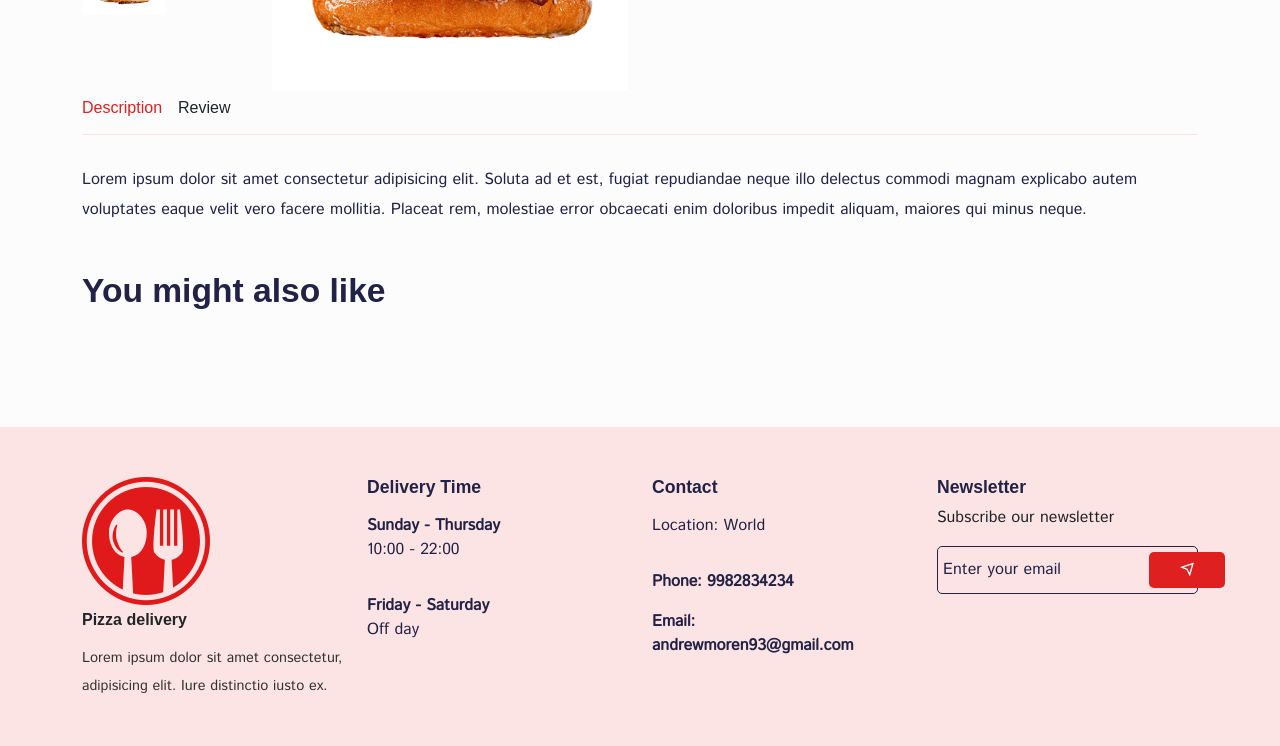
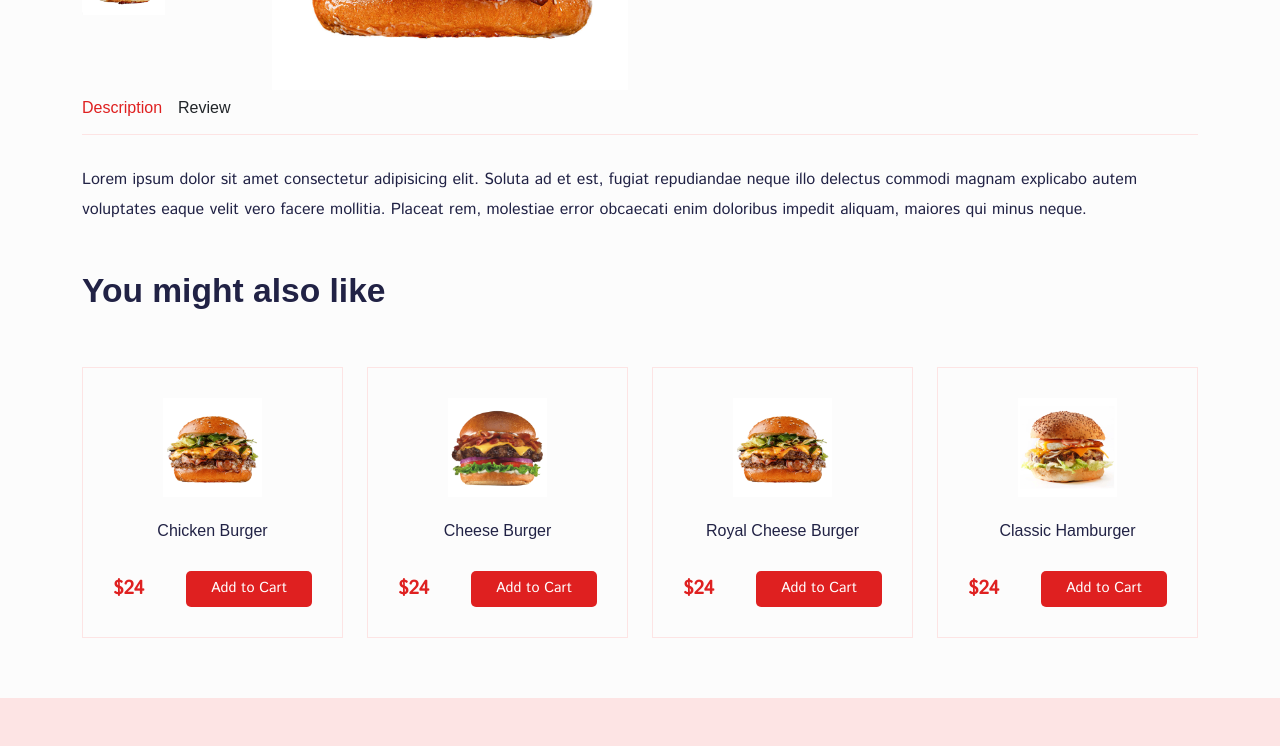
Before and after one commit to Andrewmoren/e_commerce_pizza, a React (Create React App) app: page /foods/01 in a window 1280 px wide. Shown: the part 634-1380 px from the top of the page. Built offline with nearby package versions, Linux system fonts and the light colour scheme; a web font is replaced by a local one.

Commit message:
add relatedProduct fix

```diff
--- a/src/pages/FoodDetails.jsx
+++ b/src/pages/FoodDetails.jsx
@@ -152,6 +152,12 @@
             <Col lg="12" className="mb-5">
               <h2>You might also like</h2>
             </Col>
+
+            {relatedProduct.map((item) => (
+              <Col lg="3" md="4" sm="6" xs="6" key={item.id}>
+                <ProductCard item={item} />
+              </Col>
+            ))}
           </Row>
         </Container>
       </section>
```
